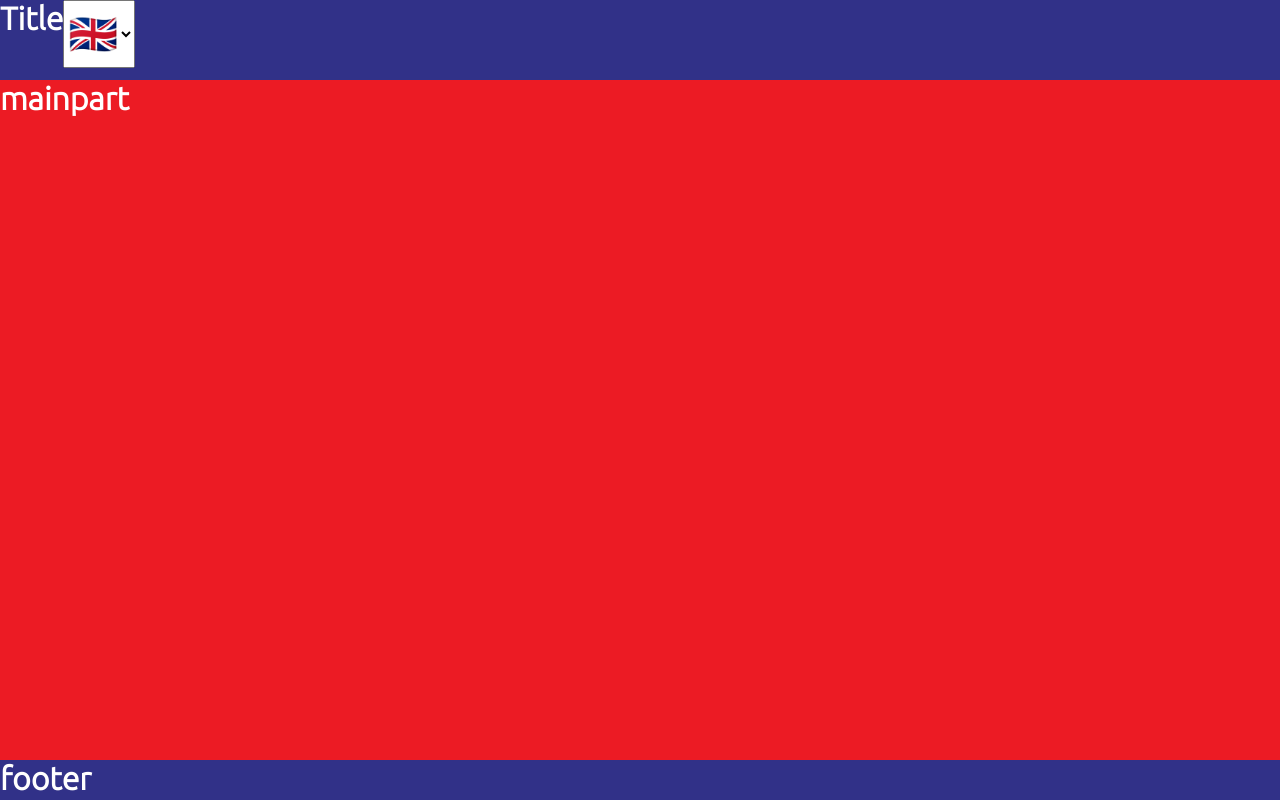
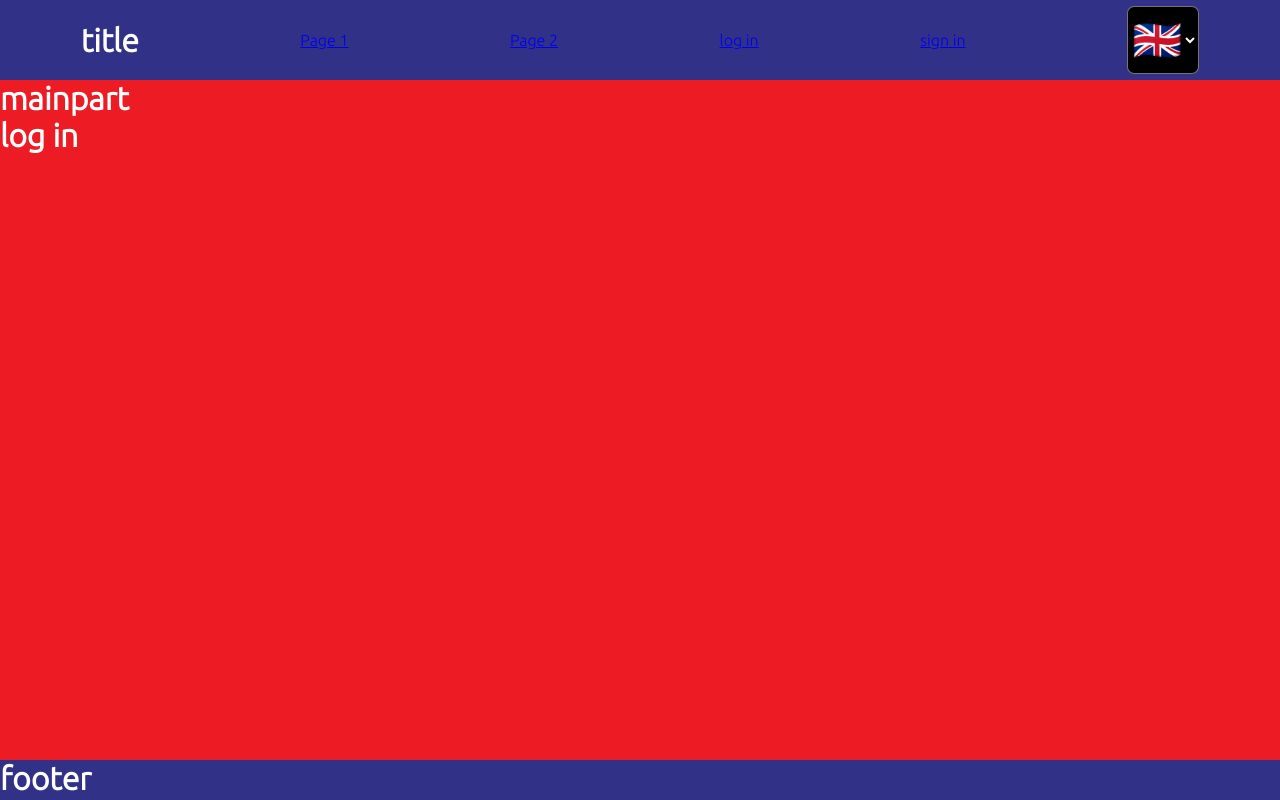
Before and after one commit to mcbauman/secondFullStack, a React (Create React App) app in the folder frontent/: page /main/logIn in a window 1280 px wide. Built offline with nearby package versions, Linux system fonts and the light colour scheme; the HTML template or start-up script is replaced by a standard one.

Commit message:
Routes implemented

```diff
--- a/frontent/package.json
+++ b/frontent/package.json
@@ -10,6 +10,7 @@
   "dependencies": {
     "react": "^18.0.0",
     "react-dom": "^18.0.0",
+    "react-router-dom": "^6.3.0",
     "react-scripts": "^5.0.1",
     "sass": "^1.50.1"
   },
--- a/frontent/src/Header.jsx
+++ b/frontent/src/Header.jsx
@@ -1,4 +1,5 @@
 import { useContext } from "react"
+import { NavLink } from "react-router-dom"
 import trans from "./components/lang"
 import {LangContext} from "./context/langContext.js"
 
@@ -7,6 +8,10 @@ export default function Header(){
     return(
         <header>
             <h1>{trans[lang].title}</h1>
+            <NavLink to="/main/page1">{trans[lang].page1}</NavLink>
+            <NavLink to="/main/page2">{trans[lang].page2}</NavLink>
+            <NavLink to="/main/logIn">{trans[lang].logIn}</NavLink>
+            <NavLink to="/main/signIn">{trans[lang].signIn}</NavLink>
             <select onChange={(e)=>setLang(e.target.value)}name="lang" id="lang">
                 <option value="en">🇬🇧</option>
                 <option value="de">🇩🇪</option>
--- a/frontent/src/Main.jsx
+++ b/frontent/src/Main.jsx
@@ -1,12 +1,23 @@
 import { useContext } from "react"
 import trans from "./components/lang"
 import {LangContext} from "./context/langContext.js"
+import {Routes,Route} from "react-router-dom"
+import Page1 from "./pages/Page1.jsx"
+import Page2 from "./pages/Page2.jsx"
+import LogIn from "./pages/LogIn.jsx"
+import SignIn from "./pages/SignIn.jsx"
 
 export default function Main(){
     const {lang}=useContext(LangContext)
     return(
         <main>
             <h1>{trans[lang].main}</h1>
+            <Routes>
+                <Route path="main/page1" element={<Page1/>}></Route>
+                <Route path="main/page2" element={<Page2/>}></Route>
+                <Route path="main/logIn" element={<LogIn/>}></Route>
+                <Route path="main/signIn" element={<SignIn/>}></Route>
+            </Routes>
         </main>
     )
 }
--- a/frontent/src/components/lang.js
+++ b/frontent/src/components/lang.js
@@ -3,19 +3,31 @@ const trans={
         title:"Überschrift",
         changeTheme:"Design wählen",
         main:"Hauptteil",
-        footer:"Fußnote"
+        footer:"Fußnote",
+        page1:"Seite 1",
+        page2:"Seite 2",
+        logIn:"log in",
+        signIn:"Profil erstellen"
     },
     en:{
-        title:"Title",
+        title:"title",
         changeTheme:"change theme",
         main:"mainpart",
-        footer:"footer"
+        footer:"footer",
+        page1:"Page 1",
+        page2:"Page 2",
+        logIn:"log in",
+        signIn:"sign in"
     },
     ke:{
-        title:"Title",
+        title:"title",
         changeTheme:"change theme",
         main:"mainpart",
-        footer:"footer"
+        footer:"footer",
+        page1:"Page 1",
+        page2:"Page 2",
+        logIn:"log in",
+        signIn:"sign in"
     }
 }
 export default trans
--- a/frontent/src/index.js
+++ b/frontent/src/index.js
@@ -1,5 +1,6 @@
 import reactDom from "react-dom"
 import App from "./App.jsx"
 import "./main.scss"
+import {BrowserRouter} from "react-router-dom"
 
-reactDom.createRoot(document.getElementById('root')).render(<App/>);
+reactDom.createRoot(document.getElementById('root')).render(<BrowserRouter><App/></BrowserRouter>);
--- a/frontent/src/main.scss
+++ b/frontent/src/main.scss
@@ -10,10 +10,15 @@ body{
     padding:0;
     header{
         display: flex;
+        justify-content: space-around;
+        align-items: center;
         height: 10vh;
         select{
             height: 85%;
             font-size: 2.5rem;
+            background-color: black;
+            color: white;
+            border-radius: 10%;
         }
     }
     main{
--- /dev/null
+++ b/frontent/src/pages/LogIn.jsx
@@ -0,0 +1,10 @@
+import trans from "../components/lang"
+import {LangContext} from "../context/langContext.js"
+import { useContext } from "react"
+
+export default function LogIn(){
+    const {lang}=useContext(LangContext)
+    return(
+        <h1>{trans[lang].logIn}</h1>
+    )
+}
--- /dev/null
+++ b/frontent/src/pages/Page1.jsx
@@ -0,0 +1,10 @@
+import trans from "../components/lang"
+import {LangContext} from "../context/langContext.js"
+import { useContext } from "react"
+
+export default function Page1(){
+    const {lang}=useContext(LangContext)
+    return(
+        <h1>{trans[lang].page1}</h1>
+    )
+}
--- /dev/null
+++ b/frontent/src/pages/Page2.jsx
@@ -0,0 +1,10 @@
+import trans from "../components/lang"
+import {LangContext} from "../context/langContext.js"
+import { useContext } from "react"
+
+export default function Page2(){
+    const {lang}=useContext(LangContext)
+    return(
+        <h1>{trans[lang].page2}</h1>
+    )
+}
--- /dev/null
+++ b/frontent/src/pages/SignIn.jsx
@@ -0,0 +1,10 @@
+import trans from "../components/lang"
+import {LangContext} from "../context/langContext.js"
+import { useContext } from "react"
+
+export default function SignIn(){
+    const {lang}=useContext(LangContext)
+    return(
+        <h1>{trans[lang].signIn}</h1>
+    )
+}
```
Also changed, not shown: 1 other file (tests, documents, lock files or other folders).
